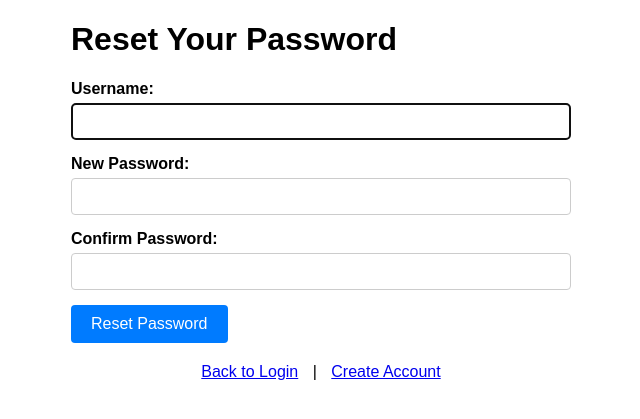
After one commit to Youssef11gaber10/Django-Clinic-Appointment-System, a Django app: page /accounts/forgot-password/ in a window 1280 px wide. The commit adds this page. Shown: the top 419 px of the page, without its empty margins (319-959 px from the left). Run offline with Django 5.2, Linux system fonts and the light colour scheme.

Commit message:
add forgot password

```diff
--- /dev/null
+++ b/accounts/templates/registration/forgot_password.html
@@ -0,0 +1,76 @@
+<!DOCTYPE html>
+<html>
+<head>
+    <title>Forgot Password</title>
+    <style>
+        body { font-family: Arial, sans-serif; margin: 20px; }
+        .container { max-width: 500px; margin: 0 auto; }
+        .error { color: red; margin: 10px 0; }
+        .success { color: green; margin: 10px 0; }
+        .form-group { margin: 15px 0; }
+        label { display: block; margin-bottom: 5px; font-weight: bold; }
+        input[type="email"], input[type="text"], input[type="password"] {
+            width: 100%;
+            padding: 10px;
+            border: 1px solid #ccc;
+            border-radius: 4px;
+            box-sizing: border-box;
+        }
+        button {
+            background-color: #007bff;
+            color: white;
+            padding: 10px 20px;
+            border: none;
+            border-radius: 4px;
+            cursor: pointer;
+            font-size: 16px;
+        }
+        button:hover { background-color: #0056b3; }
+        .links { margin-top: 20px; text-align: center; }
+        .links a { margin: 0 10px; }
+        .errorlist { color: red; list-style: none; padding: 0; }
+        .errorlist li { margin: 5px 0; }
+    </style>
+</head>
+<body>
+    <div class="container">
+        <h1>Reset Your Password</h1>
+
+        {% if messages %}
+            <div class="messages">
+            {% for message in messages %}
+                <div class="message {{ message.tags }}">
+                    <strong>{{ message }}</strong>
+                </div>
+            {% endfor %}
+            </div>
+        {% endif %}
+
+        <form method="post">
+            {% csrf_token %}
+
+            <div class="form-group">
+                <label for="username">Username:</label>
+                <input type="text" name="username" required autofocus>
+            </div>
+
+            <div class="form-group">
+                <label for="new_password">New Password:</label>
+                <input type="password" name="new_password" required>
+            </div>
+
+            <div class="form-group">
+                <label for="confirm_password">Confirm Password:</label>
+                <input type="password" name="confirm_password" required>
+            </div>
+
+            <button type="submit">Reset Password</button>
+        </form>
+
+        <div class="links">
+            <a href="{% url 'login' %}">Back to Login</a> |
+            <a href="{% url 'register' %}">Create Account</a>
+        </div>
+    </div>
+</body>
+</html>
--- a/accounts/urls.py
+++ b/accounts/urls.py
@@ -5,6 +5,7 @@ urlpatterns = [
     path('login/', views.user_login, name='login'),
     path('logout/', views.user_logout, name='logout'),
     path('register/', views.register, name='register'),
+    path('forgot-password/', views.forgot_password, name='forgot_password'),
     path('profile/', views.profile, name='profile'),
     path('', include('django.contrib.auth.urls')),
 ]
--- a/accounts/views.py
+++ b/accounts/views.py
@@ -3,6 +3,7 @@ from django.contrib.auth import authenticate, login, logout
 from django.contrib.auth.decorators import login_required
 from django.contrib import messages
 from .forms import CustomUserCreationForm
+from .models import UserApp as User
 
 def register(request):
     if request.method == 'POST':
@@ -41,6 +42,21 @@ def user_logout(request):
     messages.info(request, 'You have been logged out.')
     return redirect('login')
 
+def forgot_password(request):
+    context = {}
+    if request.method == 'POST':
+        username = request.POST.get('username', '')
+        new_password = request.POST.get('password', '')
+        user = User.objects.get(username=username)
+        if user is not None:
+            user.set_password(new_password)
+            user.save()
+            messages.success(request, 'Your password has been reset successfully. You can now log in with your new password.')
+            return redirect('login')
+        else:
+            messages.error(request, f'No account found for username: {username}')
+    return render(request, 'registration/forgot_password.html', context)
+
 @login_required(login_url='login')
 def profile(request):
     return render(request, 'registration/profile.html', {'user': request.user})
```
Also changed, not shown: accounts/templates/registration/login.html (+26 -3 lines), accounts/templates/registration/register.html (+25 -3 lines).
